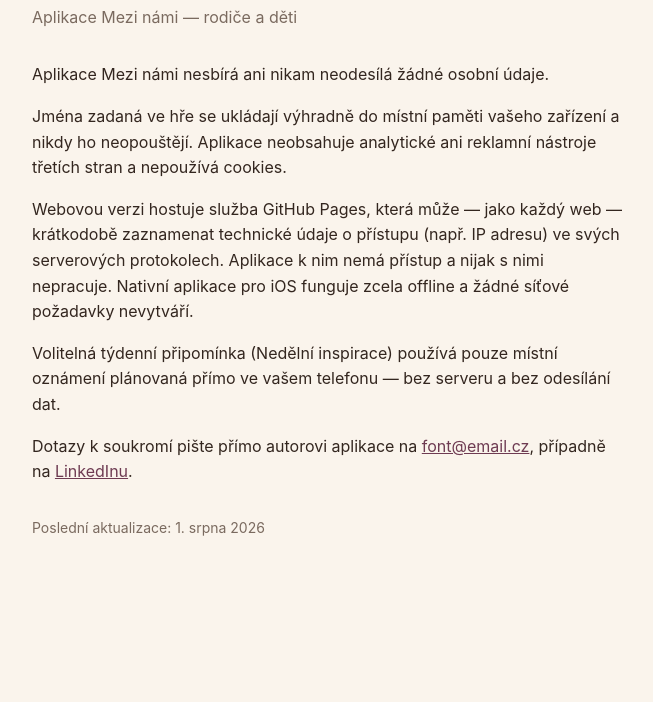
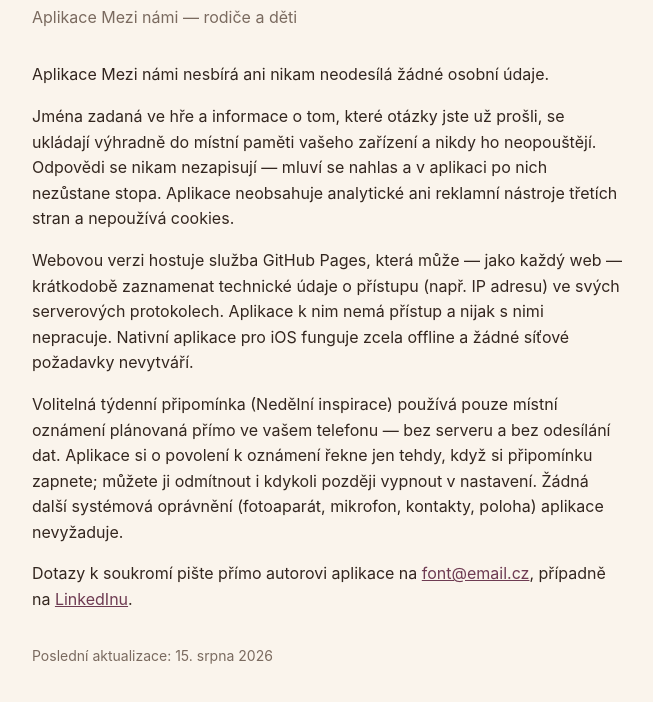
Before and after one commit to dalikjebuh-coder/mezi-nami-deti, a website: page www/soukromi.html in a window 1280 px wide. Shown: the part 96-798 px from the top of the page, without its empty margins (312-965 px from the left). Drawn offline with Linux system fonts and the light colour scheme.

Commit message:
Zásady soukromí: upřesnit ukládaná data a povolení k oznámením
- doplněno, že se lokálně ukládá i postup v otázkách a že odpovědi se nikam nezapisují
- popsáno, kdy si aplikace říká o povolení k oznámením a že jiná oprávnění nevyžaduje
- datum poslední aktualizace + CACHE v sw.js

```diff
--- a/www/soukromi.html
+++ b/www/soukromi.html
@@ -24,10 +24,10 @@
   <h1>Zásady ochrany soukromí</h1>
   <p class="app">Aplikace Mezi námi — rodiče a děti</p>
   <p>Aplikace Mezi námi nesbírá ani nikam neodesílá žádné osobní údaje.</p>
-  <p>Jména zadaná ve hře se ukládají výhradně do místní paměti vašeho zařízení a nikdy ho neopouštějí. Aplikace neobsahuje analytické ani reklamní nástroje třetích stran a nepoužívá cookies.</p>
+  <p>Jména zadaná ve hře a informace o tom, které otázky jste už prošli, se ukládají výhradně do místní paměti vašeho zařízení a nikdy ho neopouštějí. Odpovědi se nikam nezapisují — mluví se nahlas a v aplikaci po nich nezůstane stopa. Aplikace neobsahuje analytické ani reklamní nástroje třetích stran a nepoužívá cookies.</p>
   <p>Webovou verzi hostuje služba GitHub Pages, která může — jako každý web — krátkodobě zaznamenat technické údaje o přístupu (např. IP adresu) ve svých serverových protokolech. Aplikace k nim nemá přístup a nijak s nimi nepracuje. Nativní aplikace pro iOS funguje zcela offline a žádné síťové požadavky nevytváří.</p>
-  <p>Volitelná týdenní připomínka (Nedělní inspirace) používá pouze místní oznámení plánovaná přímo ve vašem telefonu — bez serveru a bez odesílání dat.</p>
+  <p>Volitelná týdenní připomínka (Nedělní inspirace) používá pouze místní oznámení plánovaná přímo ve vašem telefonu — bez serveru a bez odesílání dat. Aplikace si o povolení k oznámení řekne jen tehdy, když si připomínku zapnete; můžete ji odmítnout i kdykoli později vypnout v nastavení. Žádná další systémová oprávnění (fotoaparát, mikrofon, kontakty, poloha) aplikace nevyžaduje.</p>
   <p>Dotazy k soukromí pište přímo autorovi aplikace na <a href="mailto:font@email.cz?subject=Mezi%20n%C3%A1mi%20%E2%80%94%20soukrom%C3%AD">font@email.cz</a>, případně na <a href="https://www.linkedin.com/in/dalibor-novak-22787199/">LinkedInu</a>.</p>
-  <p class="updated">Poslední aktualizace: 1. srpna 2026</p>
+  <p class="updated">Poslední aktualizace: 15. srpna 2026</p>
 </body>
 </html>
--- a/www/sw.js
+++ b/www/sw.js
@@ -1,7 +1,7 @@
 /* Mezi námi — děti: service worker pro offline běh.
    Network-first s cache fallbackem — online se vždy zkusí čerstvá verze,
    offline se hraje z cache. Při změně obsahu zvednout verzi cache. */
-const CACHE = "mezi-nami-deti-v50";
+const CACHE = "mezi-nami-deti-v51";
 const ASSETS = [
   "./",
   "./index.html",
```
